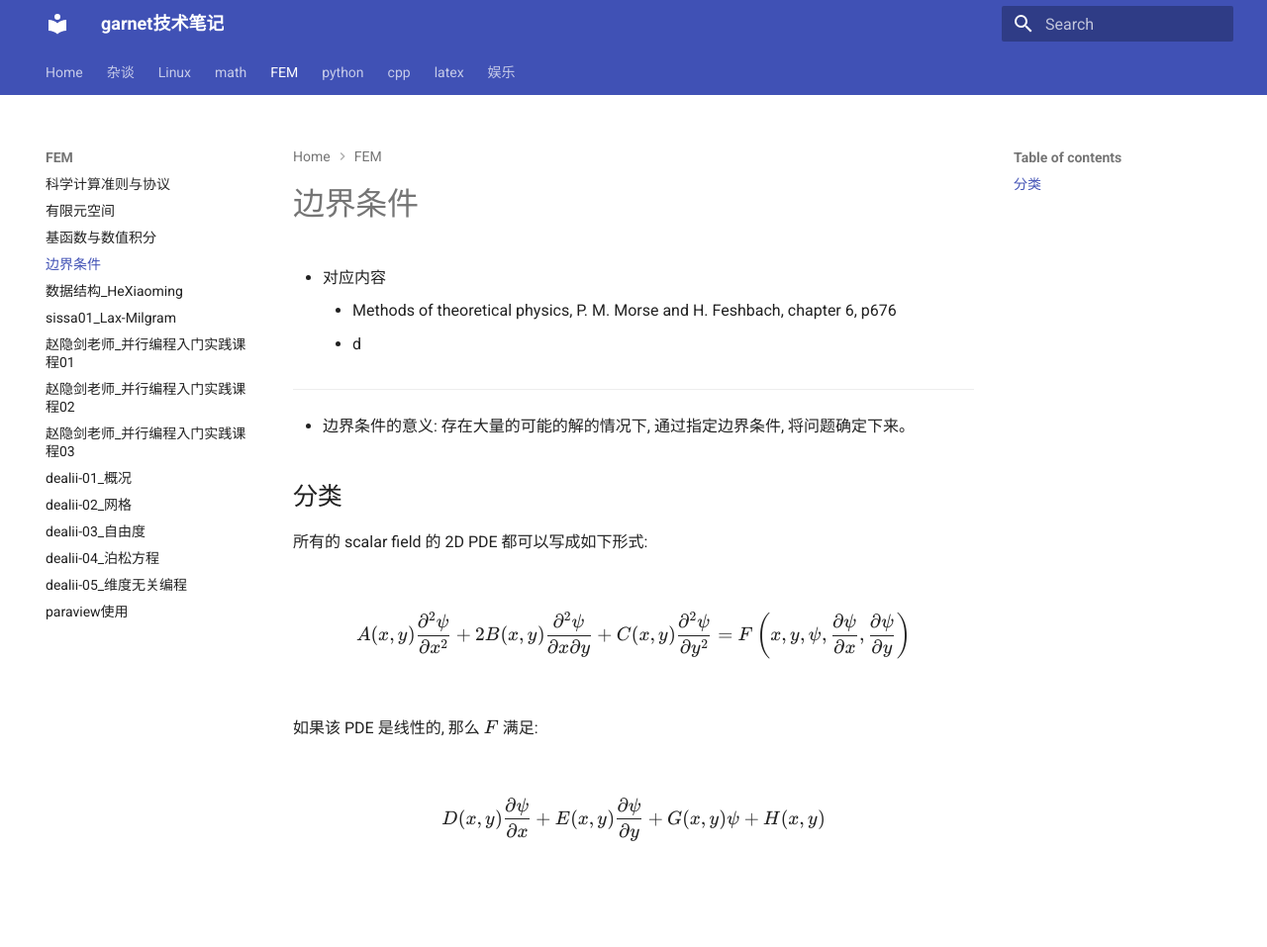
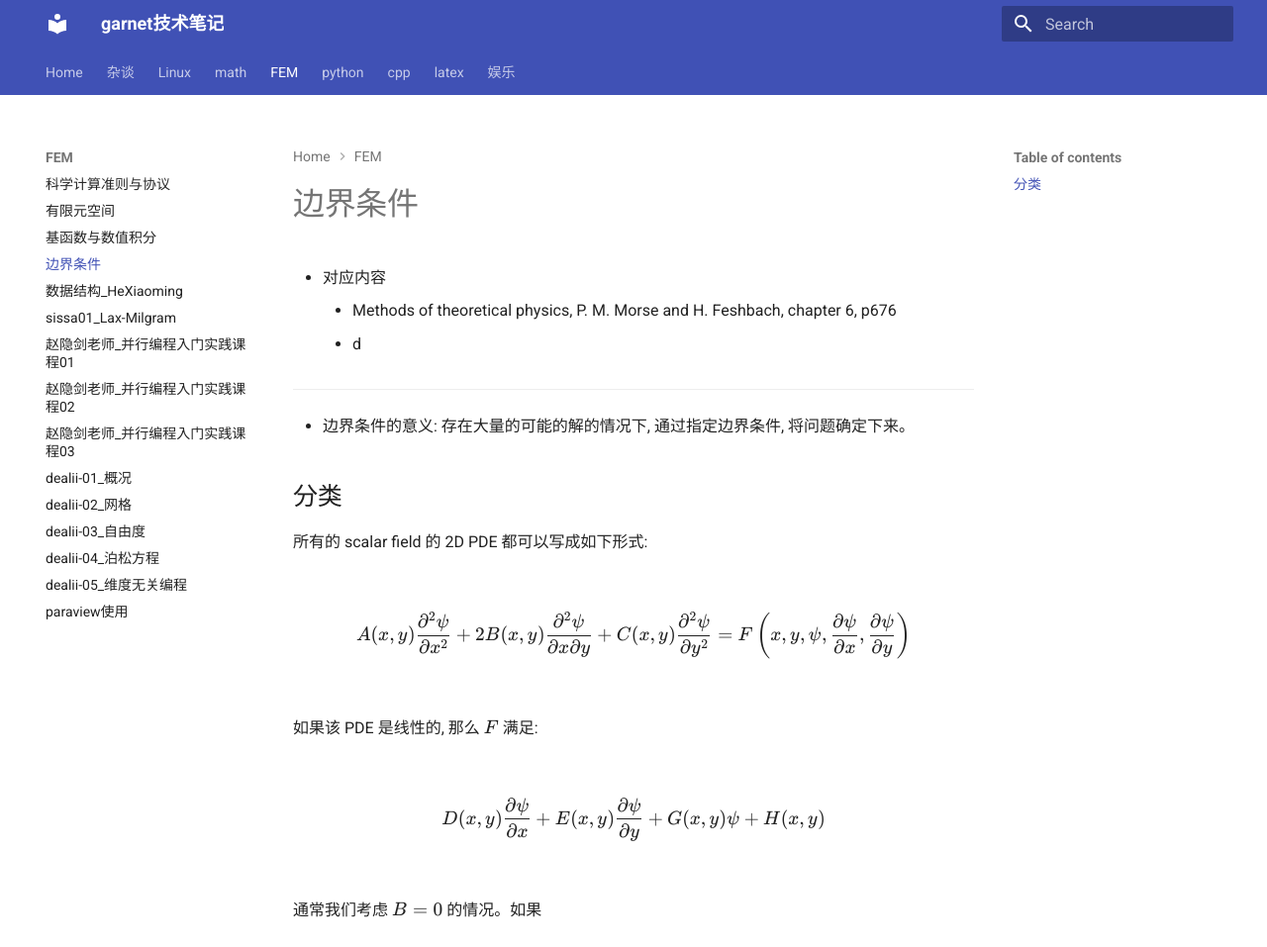
Before and after one commit to ymma98/technotes, an MkDocs documentation site: the page built from docs/FEM/边界条件.md, in a window 1280 px wide and 957 px high. Shown: the whole window at 99% size. Built offline with MkDocs 1.6.1 and Material for MkDocs 9.7.7, drawn with Linux system fonts in a browser that asks for light colours.

Commit message:
docs/FEM/边界条件.md updated from https://stackedit.cn/

```diff
--- a/docs/FEM/边界条件.md
+++ b/docs/FEM/边界条件.md
@@ -22,7 +22,9 @@ $$
 D(x, y) \frac{\partial \psi}{\partial x} + E(x, y) \frac{\partial \psi}{\partial y} + G(x, y) \psi + H(x, y)
 $$
 
+通常我们考虑 $B = 0$ 的情况。如果
 
 <!--stackedit_data:
-eyJoaXN0b3J5IjpbNDM2Mzg5Nzk2LDQyNDQyNjYzXX0=
+eyJoaXN0b3J5IjpbNjMwNTM0Nzc4LDQzNjM4OTc5Niw0MjQ0Mj
+Y2M119
 -->
```
